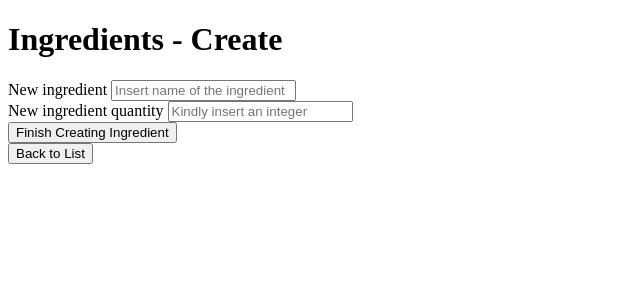
After one commit to dokkaebae/thegoodplace, a Django app: page /ingredients-create in a window 1280 px wide. The commit adds this page. Shown: the top 300 px of the page, without its empty margins (0-640 px from the left). Run offline with Django 3.2, Linux system fonts and the light colour scheme.

Commit message:
Added the ingredients create page

```diff
--- a/froyo/urls.py
+++ b/froyo/urls.py
@@ -4,10 +4,12 @@ from .views import HomePageView
 from .views import IngredientsListView
 from .views import IngredientsDetailView
 from .views import IngredientsUpdateView
+from .views import IngredientsCreateView
 
 urlpatterns = [
     path('', HomePageView.as_view()),
     path('ingredients-list', IngredientsListView.as_view()),
     path('ingredients-detail', IngredientsDetailView.as_view()),
-    path('ingredients-update', IngredientsUpdateView.as_view())
+    path('ingredients-update', IngredientsUpdateView.as_view()),
+    path('ingredients-create', IngredientsCreateView.as_view())
 ]
--- a/froyo/views.py
+++ b/froyo/views.py
@@ -26,3 +26,6 @@ class IngredientsDetailView(TemplateView):
 
 class IngredientsUpdateView(TemplateView):
     template_name = "ingredients_update_form.html"
+
+class IngredientsCreateView(TemplateView):
+    template_name = "ingredients_create_form.html"
--- a/functional_test.py
+++ b/functional_test.py
@@ -128,7 +128,7 @@ class NewVisitorTest(unittest.TestCase):
         back_button_to_home_from_ingredients.click()
         time.sleep(1)
         self.assertEqual(
-            "http://localhost:8000",
+            "http://localhost:8000/",
             self.browser.current_url
         )
 
--- /dev/null
+++ b/templates/ingredients_create_form.html
@@ -0,0 +1,34 @@
+<!DOCTYPE html>
+<html>
+  <head>
+    <title>Ingredients - Create</title>
+  </head>
+
+  <body>
+    <div>
+      <h1 id="page_header">Ingredients - Create</h1>
+    </div>
+
+    <div>
+      <form>
+        <div>
+          <label>New ingredient</label>
+          <input type="text" placeholder="Insert name of the ingredient">
+        </div>
+        <div>
+          <label>New ingredient quantity</label>
+          <input type="text" placeholder="Kindly insert an integer">
+        </div>
+        <div>
+          <button type="submit">Finish Creating Ingredient</button>
+        </div>
+      </form>
+    </div>
+
+    <div>
+      <form method="get" action="http://localhost:8000/ingredients-list">
+        <button type="submit" id="back_button">Back to List</button>
+      </form>
+    </div>
+  </body>
+</html>
```
Also changed, not shown: templates/ingredients_list.html (+12 -0 lines).
